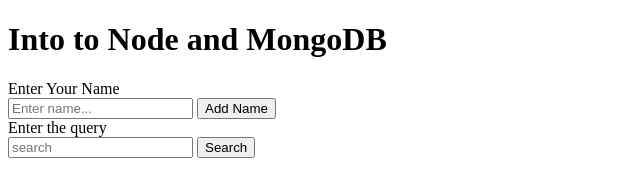
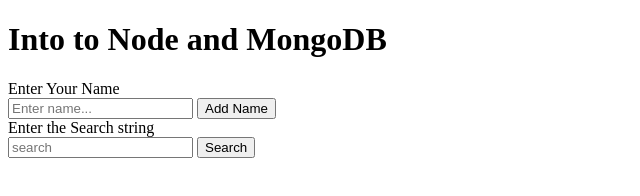
Before and after one commit to usamalankers/String-search, a website: page views/index.html in a window 1280 px wide. Shown: the full height of the page, 0-640 px from the left. Drawn offline with Linux system fonts and the light colour scheme.

Commit message:
Fix text in html

```diff
--- a/views/index.html
+++ b/views/index.html
@@ -11,7 +11,7 @@
  <input type="text" name="Name" placeholder="Enter name..." required>
  <input type="submit" value="Add Name">
 </form>
-<label>Enter the query</label>
+<label>Enter the Search string</label>
   <form method="get" action="/search">
    <input type="text"  name="que"  placeholder ="search" required >
    <input type="submit" value="Search" class="submitButton" name="sub">
```
